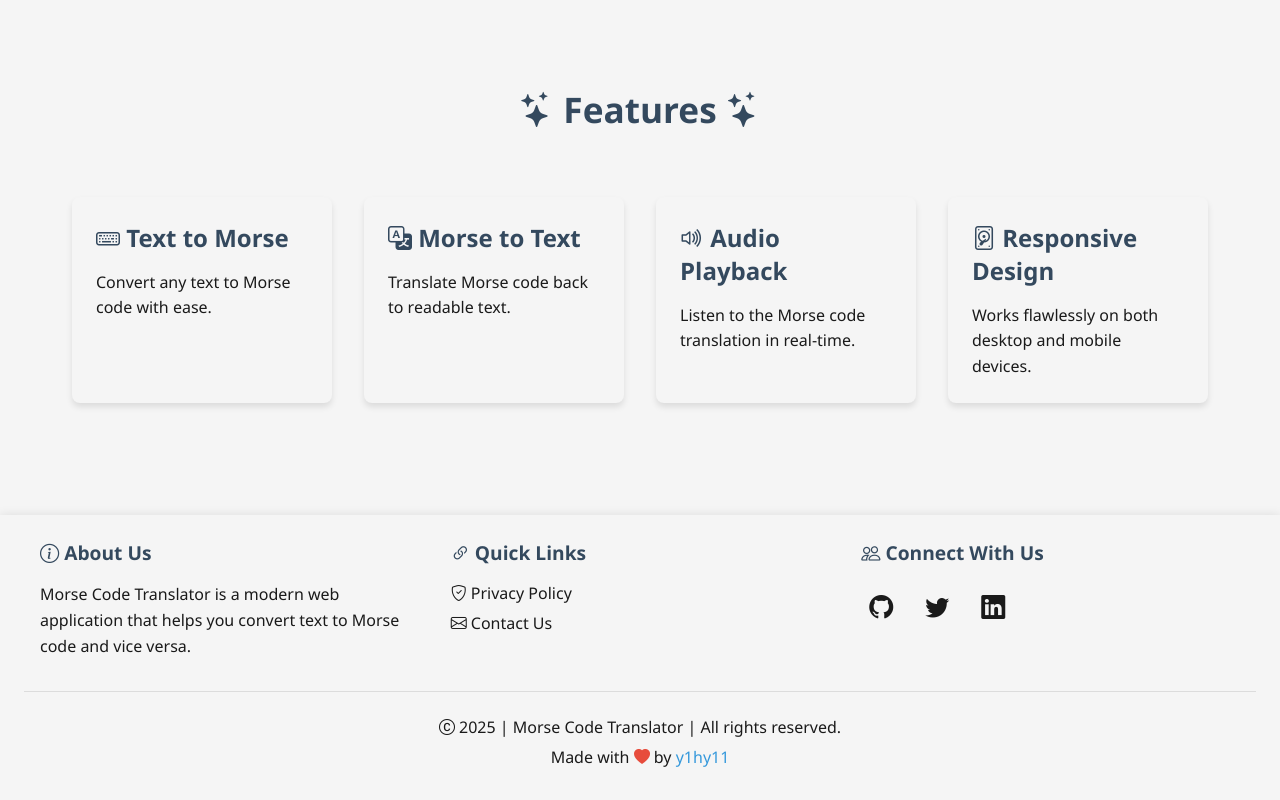
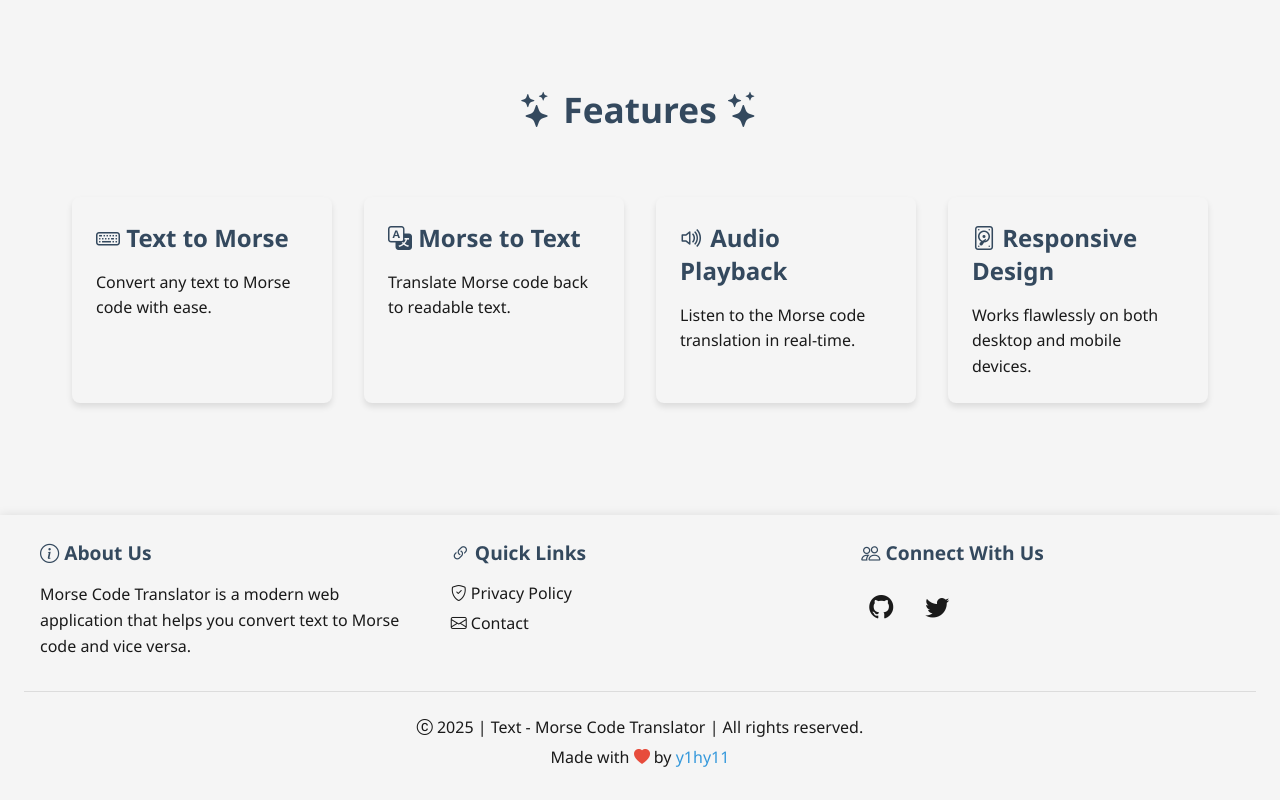
Before and after one commit to y1hy11/T2M---Text-Morse-Code-Translator, a React (Vite) app: page / in a window 1280 px wide. Shown: the part 1281-2081 px from the top of the page. Built offline with nearby package versions, Linux system fonts and the light colour scheme.

Commit message:
Implement internationalization in Footer component

```diff
--- a/src/components/Footer.jsx
+++ b/src/components/Footer.jsx
@@ -1,44 +1,49 @@
 import { Link } from 'react-router-dom';
-import '../styles/components/Footer.css';
+import { useTranslation } from 'react-i18next';
 
 const Footer = () => {
+  const { t } = useTranslation();
+
   return (
     <footer className="footer-container">
       <div className="footer-grid">
         <div className="footer-section">
-          <h3><i className="bi bi-info-circle"></i> About Us</h3>
-          <p>
-            Morse Code Translator is a modern web application that helps you convert text to Morse code and vice versa.
-          </p>
+          <h3><i className="bi bi-info-circle"></i> {t('footer.aboutUs')}</h3>
+          <p>{t('footer.aboutText')}</p>
         </div>
 
         <div className="footer-section">
-          <h3><i className="bi bi-link-45deg"></i> Quick Links</h3>
+          <h3><i className="bi bi-link-45deg"></i> {t('footer.quickLinks')}</h3>
           <div className="footer-links">
-            <Link to="/privacy-policy"><i className="bi bi-shield-check"></i> Privacy Policy</Link>
-            <Link to="/contact"><i className="bi bi-envelope"></i> Contact Us</Link>
+            <Link to="/privacy-policy">
+              <i className="bi bi-shield-check"></i> {t('footer.privacyPolicy')}
+            </Link>
+            <Link to="/contact">
+              <i className="bi bi-envelope"></i> {t('navigation.contact')}
+            </Link>
           </div>
         </div>
 
         <div className="footer-section">
-          <h3><i className="bi bi-people"></i> Connect With Us</h3>
+          <h3><i className="bi bi-people"></i> {t('footer.connectWithUs')}</h3>
           <div className="social-links">
             <a href="https://github.com/y1hy11" target="_blank" rel="noopener noreferrer">
               <i className="bi bi-github"></i>
             </a>
-            <a href="https://twitter.com/y1hy11" target="_blank" rel="noopener noreferrer">
+            <a href="https://x.com/y1hy1_1" target="_blank" rel="noopener noreferrer">
               <i className="bi bi-twitter"></i>
-            </a>
-            <a href="https://linkedin.com/in/y1hy11" target="_blank" rel="noopener noreferrer">
-              <i className="bi bi-linkedin"></i>
             </a>
           </div>
         </div>
       </div>
 
       <div className="footer-bottom">
-        <p><i className="bi bi-c-circle"></i> {new Date().getFullYear()} | Morse Code Translator | All rights reserved.</p>
-        <p>Made with <i className="bi bi-heart-fill text-danger"></i> by <a href="https://github.com/y1hy11" target="_blank" rel="noopener noreferrer">y1hy11</a></p>
+        <p>
+          <i className="bi bi-c-circle"></i> {new Date().getFullYear()} | {t('homePage.appTitle')} | {t('footer.allRights')}
+        </p>
+        <p>
+          {t('footer.madeWith')} <i className="bi bi-heart-fill text-danger"></i> {t('footer.by')} <a href="https://github.com/y1hy11" target="_blank" rel="noopener noreferrer">y1hy11</a>
+        </p>
       </div>
     </footer>
   );
```
